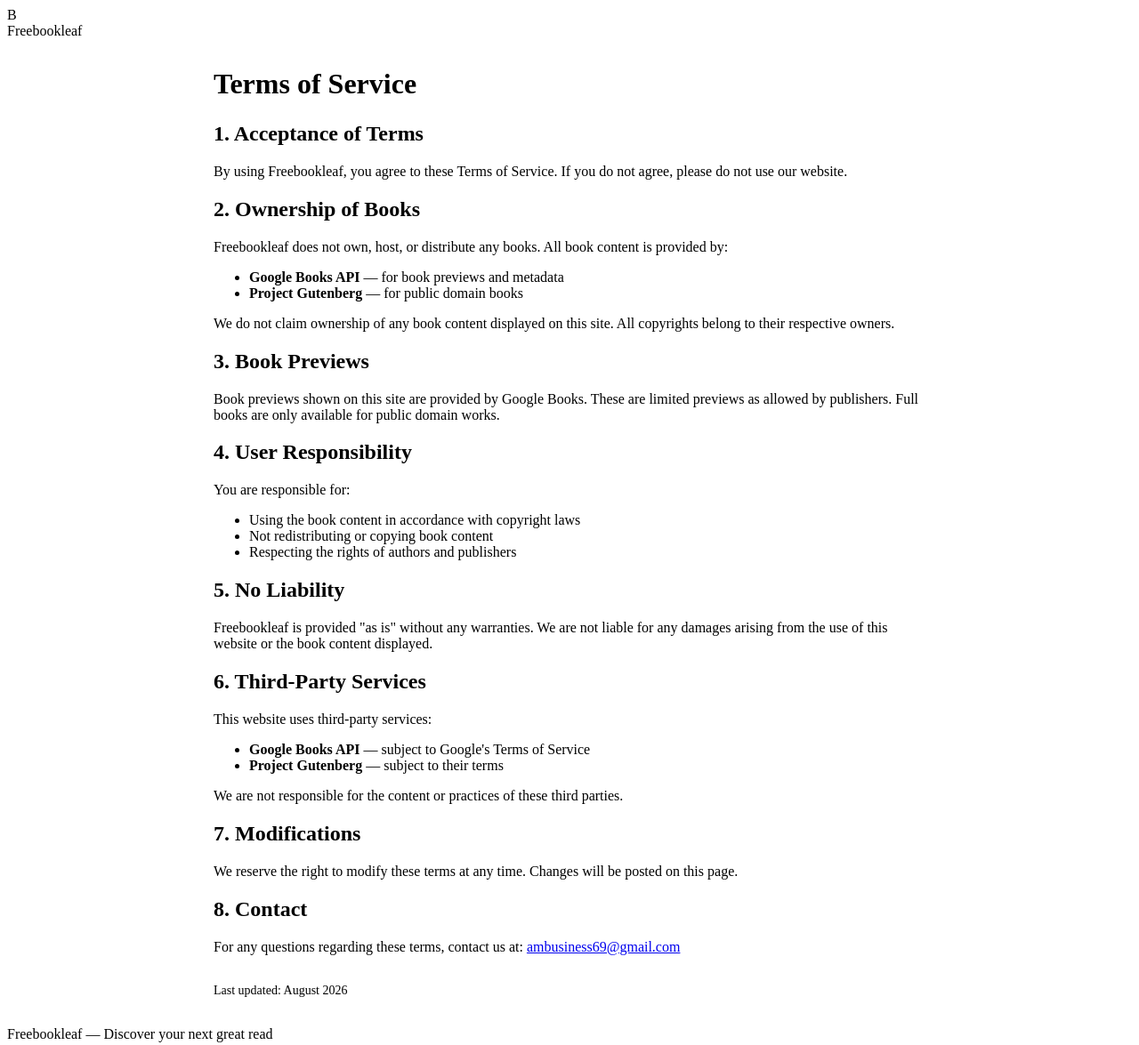
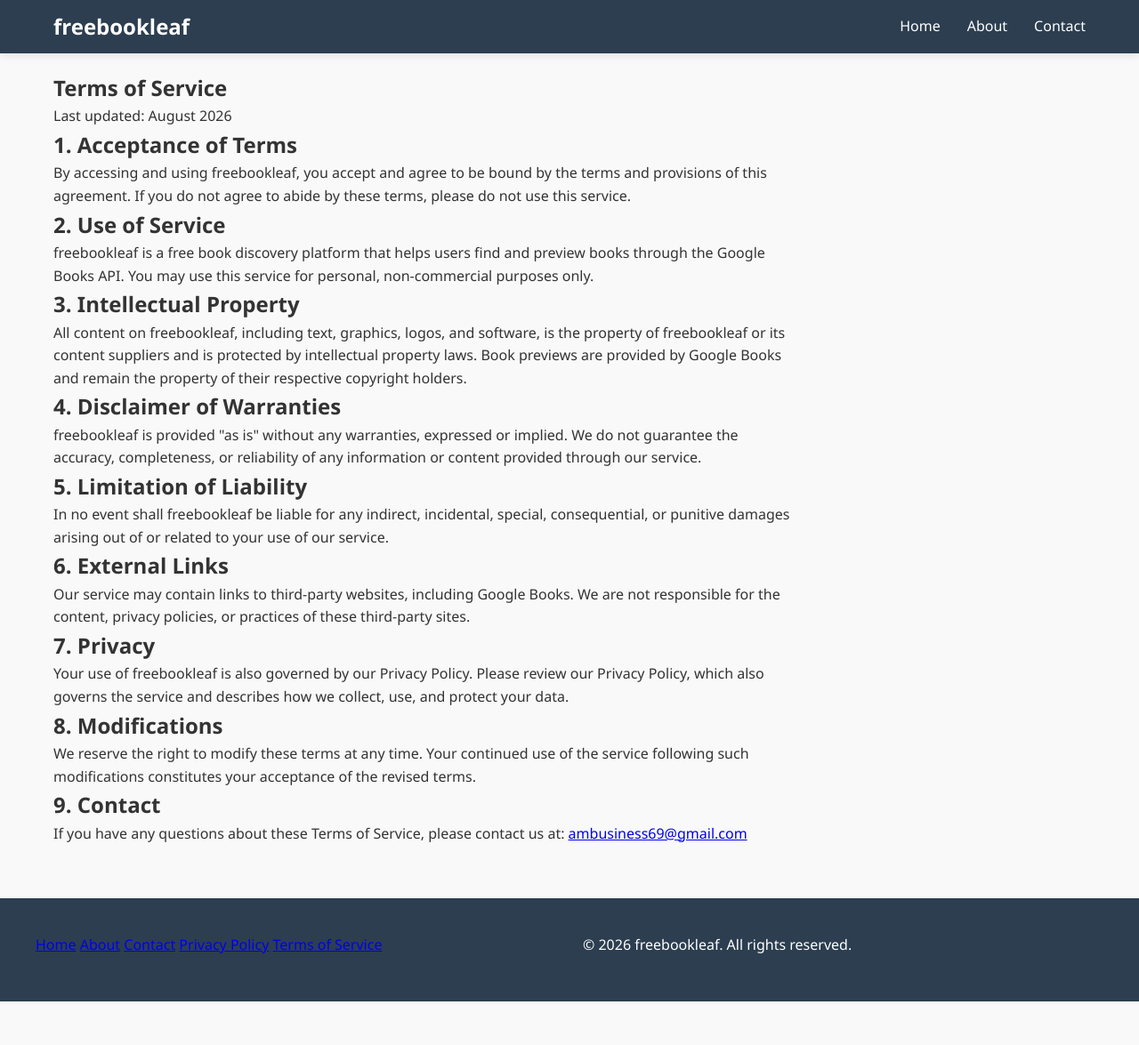
Before and after one commit to uttammishra74/BOOKS-WEBSITE, a website: page terms.html in a window 1280 px wide. Shown: the whole page at 89% size. After the commit the page ends 1126 px from the top, so only its background shows below. Drawn offline with Linux system fonts and the light colour scheme.

Commit message:
Transition to production domain freebookleaf.online
- Update all domain references from freebookleaf.com to freebookleaf.online
- Update Open Graph meta tags across all pages
- Update sitemap.xml with production domain
- Update robots.txt with production domain
- Remove Cloudflare Pages demo indexing from _headers
- Update config.js to use freebookleaf.online for production
- Update API security documentation with production domain
- Standardize privacy.html and terms.html with proper styling
- Add canonical URLs to all pages
- Clean up all demo/preview references

```diff
--- a/robots.txt
+++ b/robots.txt
@@ -1,4 +1,4 @@
-# robots.txt for freebookleaf.com
+# robots.txt for freebookleaf.online
 # This file guides web crawlers on which parts of the site to access
 
 User-agent: *
@@ -20,9 +20,11 @@ Disallow: /*.yml$
 Allow: /index.html
 Allow: /about.html
 Allow: /contact.html
+Allow: /privacy.html
+Allow: /terms.html
 
 # Sitemap location
-Sitemap: https://freebookleaf.com/sitemap.xml
+Sitemap: https://freebookleaf.online/sitemap.xml
 
 # Crawl-delay (optional, removes if not needed)
 # Crawl-delay: 1
--- a/terms.html
+++ b/terms.html
@@ -1,68 +1,99 @@
 <!DOCTYPE html>
 <html lang="en">
 <head>
-    <meta charset="UTF-8" />
-    <meta name="viewport" content="width=device-width, initial-scale=1.0" />
-    <title>Terms of Service - Freebookleaf</title>
-    <link rel="stylesheet" href="Freebookleaf.css" />
+    <meta charset="UTF-8">
+    <meta name="viewport" content="width=device-width, initial-scale=1.0">
+    <meta name="description" content="Terms of Service for freebookleaf - Terms and conditions for using our book discovery platform.">
+    <meta name="keywords" content="freebookleaf terms of service, terms and conditions, legal">
+    <meta name="author" content="freebookleaf">
+    <meta name="robots" content="index, follow">
+
+    <!-- Favicon -->
+    <link rel="icon" type="image/x-icon" href="favicon.ico">
+    <link rel="icon" type="image/svg+xml" href="favicon.svg">
+    <link rel="apple-touch-icon" sizes="96x96" href="favicon-96x96.png">
+    <link rel="icon" type="image/png" sizes="96x96" href="favicon-96x96.png">
+
+    <!-- Canonical URL -->
+    <link rel="canonical" href="https://freebookleaf.online/terms.html">
+
+    <title>Terms of Service - freebookleaf</title>
+
+    <link rel="stylesheet" href="css/style.css">
 </head>
 <body>
-    <div class="app-container">
-        <header>
-            <div class="header-inner">
-                <div class="logo">
-                    <div class="logo-icon">B</div>
-                    <span class="logo-text">Freebookleaf</span>
-                </div>
+    <!-- Navigation -->
+    <nav class="navbar">
+        <div class="nav-container">
+            <div class="nav-brand">
+                <a href="index.html">freebookleaf</a>
             </div>
-        </header>
-        <main>
-            <div style="max-width: 800px; margin: 2rem auto;">
-                <h1 style="font-family: 'Fraunces', serif; font-size: 2rem; margin-bottom: 1.5rem;">Terms of Service</h1>
+            <button class="nav-toggle" id="navToggle" aria-label="Toggle navigation">
+                <span></span>
+                <span></span>
+                <span></span>
+            </button>
+            <ul class="nav-menu" id="navMenu">
+                <li><a href="index.html">Home</a></li>
+                <li><a href="about.html">About</a></li>
+                <li><a href="contact.html">Contact</a></li>
+            </ul>
+        </div>
+    </nav>
+
+    <!-- Main Content -->
+    <main class="main-content">
+        <div class="content-wrapper">
+            <section class="legal-section">
+                <h1>Terms of Service</h1>
+                <p class="last-updated">Last updated: August 2026</p>
 
                 <h2>1. Acceptance of Terms</h2>
-                <p>By using Freebookleaf, you agree to these Terms of Service. If you do not agree, please do not use our website.</p>
+                <p>By accessing and using freebookleaf, you accept and agree to be bound by the terms and provisions of this agreement. If you do not agree to abide by these terms, please do not use this service.</p>
 
-                <h2>2. Ownership of Books</h2>
-                <p>Freebookleaf does not own, host, or distribute any books. All book content is provided by:</p>
-                <ul>
-                    <li><strong>Google Books API</strong> — for book previews and metadata</li>
-                    <li><strong>Project Gutenberg</strong> — for public domain books</li>
-                </ul>
-                <p>We do not claim ownership of any book content displayed on this site. All copyrights belong to their respective owners.</p>
+                <h2>2. Use of Service</h2>
+                <p>freebookleaf is a free book discovery platform that helps users find and preview books through the Google Books API. You may use this service for personal, non-commercial purposes only.</p>
 
-                <h2>3. Book Previews</h2>
-                <p>Book previews shown on this site are provided by Google Books. These are limited previews as allowed by publishers. Full books are only available for public domain works.</p>
+                <h2>3. Intellectual Property</h2>
+                <p>All content on freebookleaf, including text, graphics, logos, and software, is the property of freebookleaf or its content suppliers and is protected by intellectual property laws. Book previews are provided by Google Books and remain the property of their respective copyright holders.</p>
 
-                <h2>4. User Responsibility</h2>
-                <p>You are responsible for:</p>
-                <ul>
-                    <li>Using the book content in accordance with copyright laws</li>
-                    <li>Not redistributing or copying book content</li>
-                    <li>Respecting the rights of authors and publishers</li>
-                </ul>
+                <h2>4. Disclaimer of Warranties</h2>
+                <p>freebookleaf is provided "as is" without any warranties, expressed or implied. We do not guarantee the accuracy, completeness, or reliability of any information or content provided through our service.</p>
 
-                <h2>5. No Liability</h2>
-                <p>Freebookleaf is provided "as is" without any warranties. We are not liable for any damages arising from the use of this website or the book content displayed.</p>
+                <h2>5. Limitation of Liability</h2>
+                <p>In no event shall freebookleaf be liable for any indirect, incidental, special, consequential, or punitive damages arising out of or related to your use of our service.</p>
 
-                <h2>6. Third-Party Services</h2>
-                <p>This website uses third-party services:</p>
-                <ul>
-                    <li><strong>Google Books API</strong> — subject to Google's Terms of Service</li>
-                    <li><strong>Project Gutenberg</strong> — subject to their terms</li>
-                </ul>
-                <p>We are not responsible for the content or practices of these third parties.</p>
+                <h2>6. External Links</h2>
+                <p>Our service may contain links to third-party websites, including Google Books. We are not responsible for the content, privacy policies, or practices of these third-party sites.</p>
 
-                <h2>7. Modifications</h2>
-                <p>We reserve the right to modify these terms at any time. Changes will be posted on this page.</p>
+                <h2>7. Privacy</h2>
+                <p>Your use of freebookleaf is also governed by our Privacy Policy. Please review our Privacy Policy, which also governs the service and describes how we collect, use, and protect your data.</p>
 
-                <h2>8. Contact</h2>
-                <p>For any questions regarding these terms, contact us at: <a href="mailto:ambusiness69@gmail.com">ambusiness69@gmail.com</a></p>
+                <h2>8. Modifications</h2>
+                <p>We reserve the right to modify these terms at any time. Your continued use of the service following such modifications constitutes your acceptance of the revised terms.</p>
 
-                <p style="margin-top: 2rem; font-size: 0.875rem; color: var(--muted-foreground);">Last updated: August 2026</p>
+                <h2>9. Contact</h2>
+                <p>If you have any questions about these Terms of Service, please contact us at: <a href="mailto:ambusiness69@gmail.com">ambusiness69@gmail.com</a></p>
+            </section>
+        </div>
+    </main>
+
+    <!-- Footer -->
+    <footer class="footer">
+        <div class="footer-content">
+            <div class="footer-links">
+                <a href="index.html">Home</a>
+                <a href="about.html">About</a>
+                <a href="contact.html">Contact</a>
+                <a href="privacy.html">Privacy Policy</a>
+                <a href="terms.html">Terms of Service</a>
             </div>
-        </main>
-        <footer>Freebookleaf — Discover your next great read</footer>
-    </div>
+            <div class="footer-copyright">
+                <p>&copy; 2026 freebookleaf. All rights reserved.</p>
+            </div>
+        </div>
+    </footer>
+
+    <script src="js/app.js"></script>
 </body>
 </html>
```
Also changed, not shown: API_SECURITY.md (+5 -5 lines), CLOUDFLARE_DEPLOYMENT.md (+7 -9 lines), about.html (+4 -1 lines), contact.html (+4 -1 lines), index.html (+4 -4 lines), js/config.js (+3 -8 lines), privacy.html (+63 -20 lines), sitemap.xml (+19 -3 lines), 1 other file.
